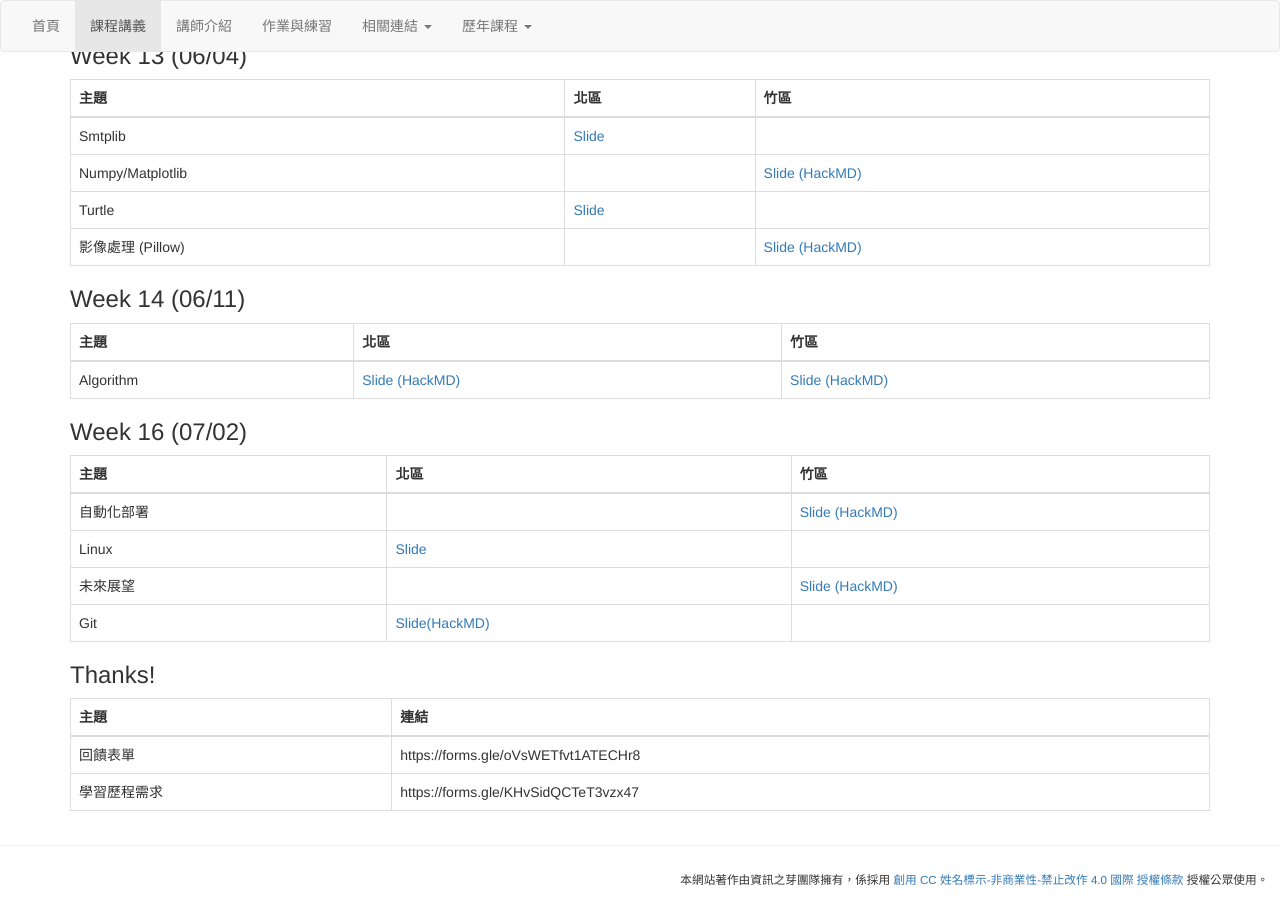
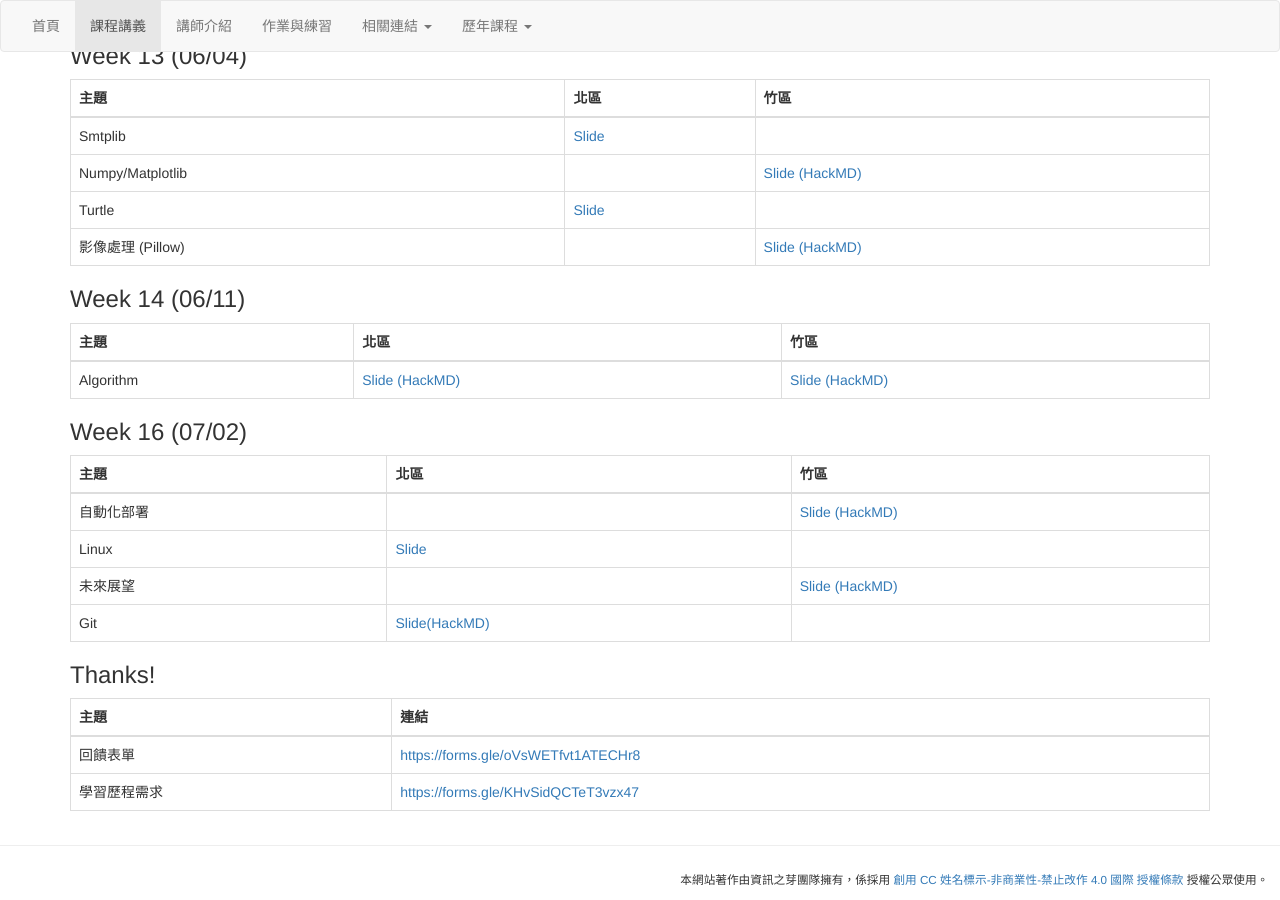
Before and after one commit to tw-csie-sprout/py2023, a Jekyll site: the page built from slides.md, in a window 1280 px wide and 900 px high, scrolled down 2202 px. Built offline with Jekyll 4.4.1, drawn with Linux system fonts in a browser that asks for light colours.

Commit message:
add links

```diff
--- a/slides.md
+++ b/slides.md
@@ -135,5 +135,5 @@ title: "課程講義"
 {: .table .table-bordered}
 | 主題 | 連結 |
 | --- | --- |
-| 回饋表單 | https://forms.gle/oVsWETfvt1ATECHr8 |
-| 學習歷程需求 | https://forms.gle/KHvSidQCTeT3vzx47 |
+| 回饋表單 | <https://forms.gle/oVsWETfvt1ATECHr8> |
+| 學習歷程需求 | <https://forms.gle/KHvSidQCTeT3vzx47> |
```
